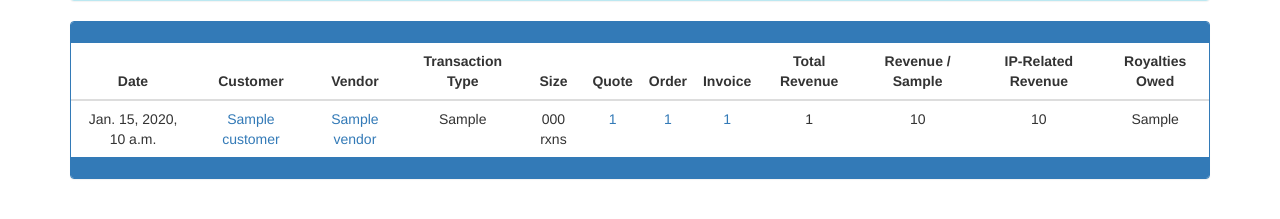
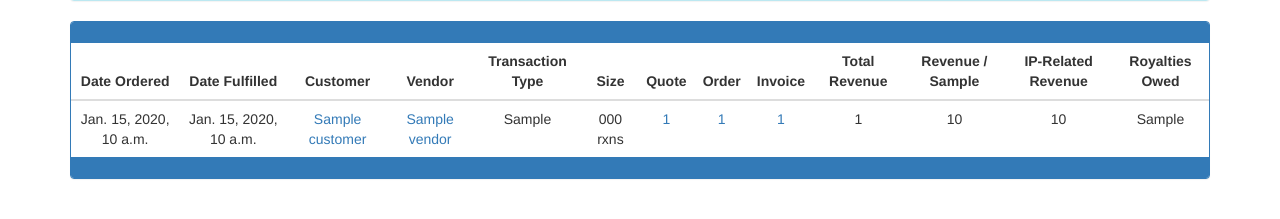
Before and after one commit to mfcovington/django-revenue-tracker, a Django app: template revenue_tracker/templates/revenue_tracker/transaction_list.html in a window 1280 px wide. Shown: the part 420-639 px from the top of the page. Run offline with Django 3.2, Linux system fonts and the light colour scheme; the template is opened without the code that fills it: most values are stand-ins (such as "Sample title", 1, 10 or a date in 2020); parts of the project's set-up code (start-up, migrations or seed data) failed here and were passed over; some libraries are stand-ins or nearby versions.

Commit message:
Add fulfillment date to transaction list

```diff
--- a/revenue_tracker/templates/revenue_tracker/_transaction_panel.html
+++ b/revenue_tracker/templates/revenue_tracker/_transaction_panel.html
@@ -8,7 +8,8 @@
   <table class="table">
     <thead>
       <tr>
-        <th>Date</th>
+        <th>Date Ordered</th>
+        <th>Date Fulfilled</th>
         <th>Customer</th>
         <th>Vendor</th>
         {% if transaction_type == 'all' %}
@@ -36,6 +37,7 @@
           {% endif %}
         ">
           <td>{{ transaction.date }}</td>
+          <td>{{ transaction.date_fulfilled }}</td>
           <td>
             {% if transaction.customer.website %}
               <a href="{{ transaction.customer.website }}" target="_blank">{{ transaction.customer }}</a>
```
